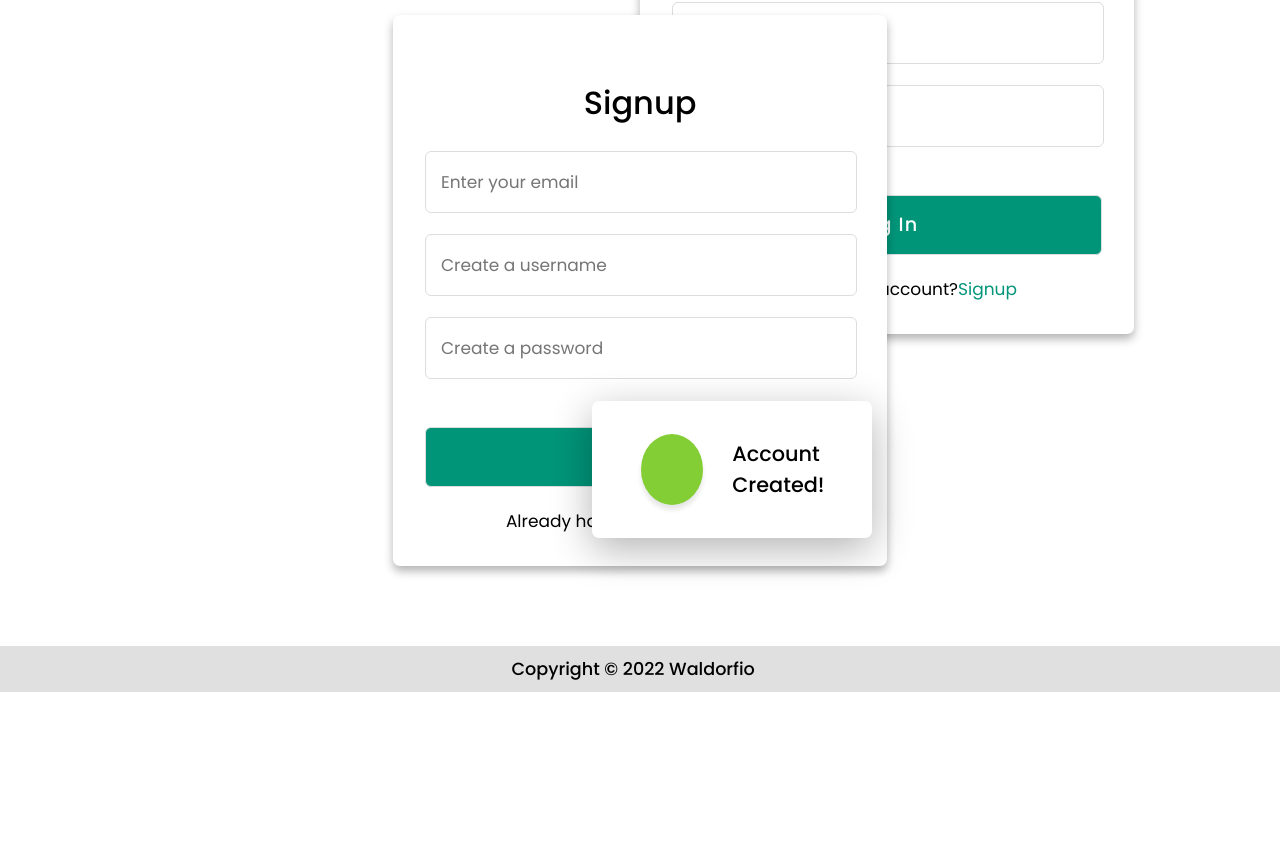
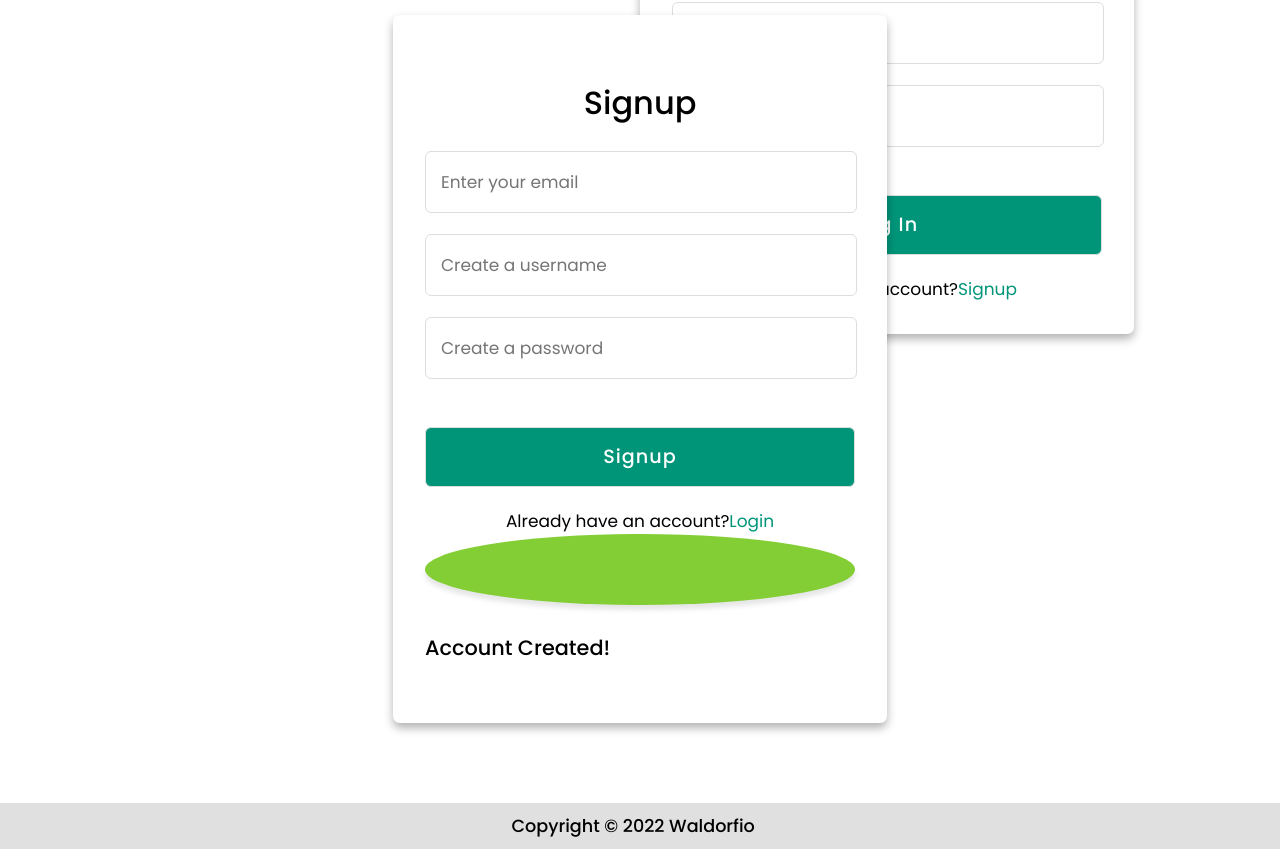
Before and after one commit to Waldorfio/blog-client, a React (Create React App) app: page /register in a window 1280 px wide. Shown: the part 534-1383 px from the top of the page. Before the commit the page ends 1226 px from the top, so only its background shows below. Built offline with nearby package versions, Linux system fonts and the light colour scheme; no server answers.

Commit message:
Fix element typeset

```diff
--- a/src/Register.js
+++ b/src/Register.js
@@ -73,7 +73,7 @@ function Register() {
                 </span>
             </div>
 
-            <div id="success-popup">
+            <div className="success-popup">
                 <div className="tick"><i className="material-icons">&#xE876;</i></div>
                 <h4 className="success-msg">Account Created!</h4>
             </div>
```
